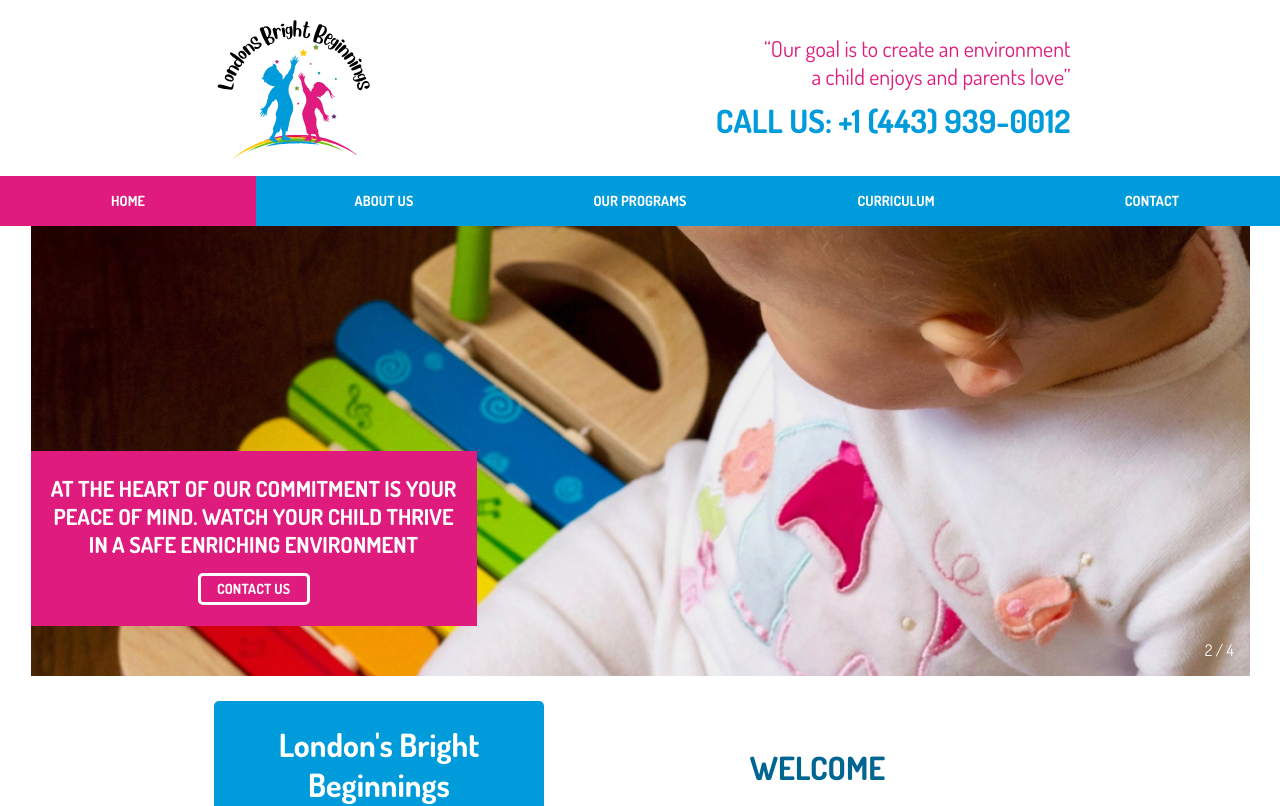
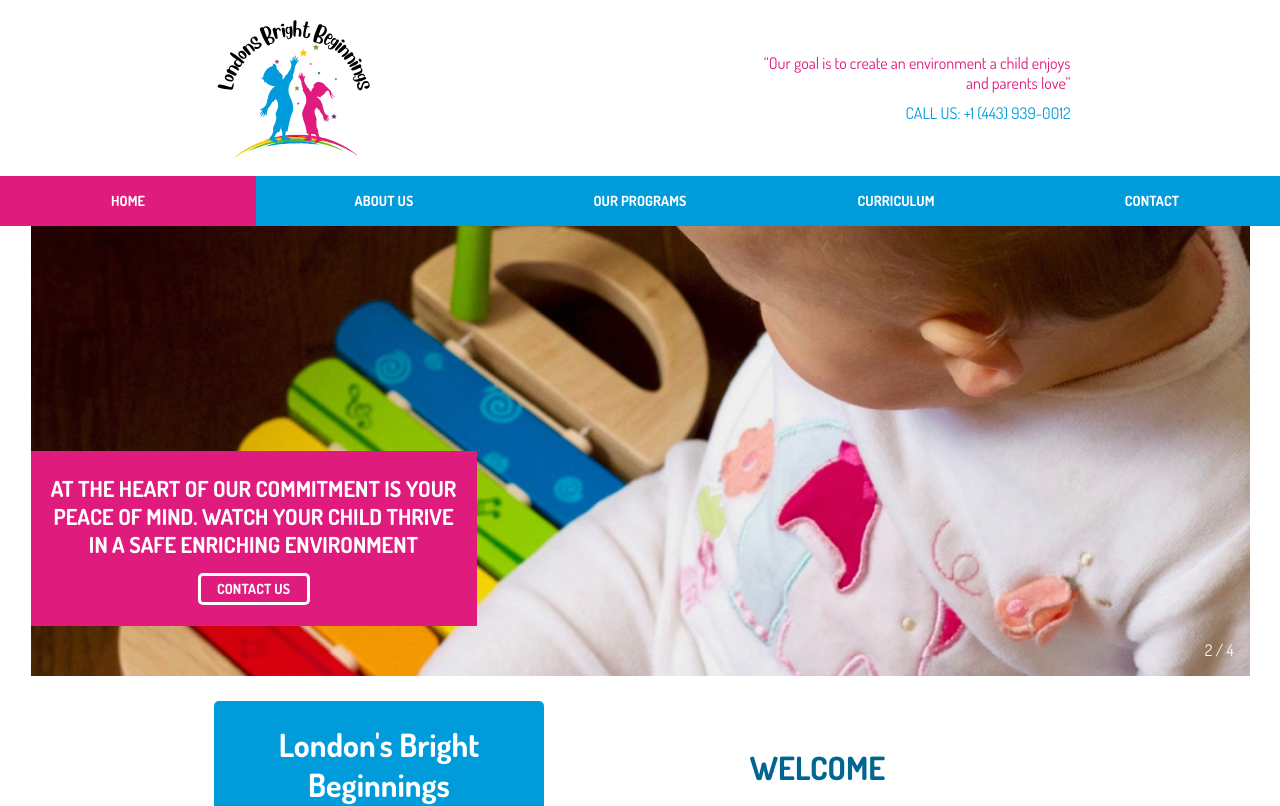
Before and after one commit to adinduokoro/London-s-Bright-Beginnings, a React (Create React App) app: page / in a window 1280 px wide. Shown: the top 806 px of the page. Built offline with nearby package versions, Linux system fonts and the light colour scheme; some icons are missing; a web font is replaced by a local one.

Commit message:
Updated header top text.

```diff
--- a/src/components/header/HeaderTop.jsx
+++ b/src/components/header/HeaderTop.jsx
@@ -12,11 +12,11 @@ const HeaderTop = () => {
           </Link>
         </div>
         <div className="header__Info">
-          <span className="header__Quote">
+          <span className="header__Quote title-text">
             “Our goal is to create an environment a child enjoys and parents
             love”
           </span>
-          <span className="header__Contact">
+          <span className="header__Contact head-text">
             CALL US:
             <a href="/"> +1 (443) 939-0012</a>
           </span>
--- a/src/components/header/header.css
+++ b/src/components/header/header.css
@@ -28,18 +28,12 @@
   width: 19.1875rem;
   color: var(--colorPink);
   text-align: right;
-  font-size: var(--title-font-size);
-  font-weight: var(--font-normal);
-  line-height: 127.273%;
   padding-bottom: 0.63rem;
 }
 
 .header__Contact {
   color: var(--colorBlue);
   text-align: right;
-  font-size: var(--headline-font-size);
-  font-weight: var(--font-bold);
-  line-height: 125%;
 }
 
 .header__Contact a {
@@ -64,12 +58,12 @@
   display: inline-flex;
   align-items: center;
   justify-content: center;
+  color: var(--colorWhite);
+  transition: all 0.5s;
   font-weight: var(--font-bold);
-  color: var(--colorWhite);
+  letter-spacing: 0.00625rem;
+  line-height: 142.857%;
   font-size: var(--label-font-size);
-  line-height: 142.857%;
-  letter-spacing: 0.00625rem;
-  transition: all 0.5s;
 }
 
 .headerBottom__nav li:hover {
```
